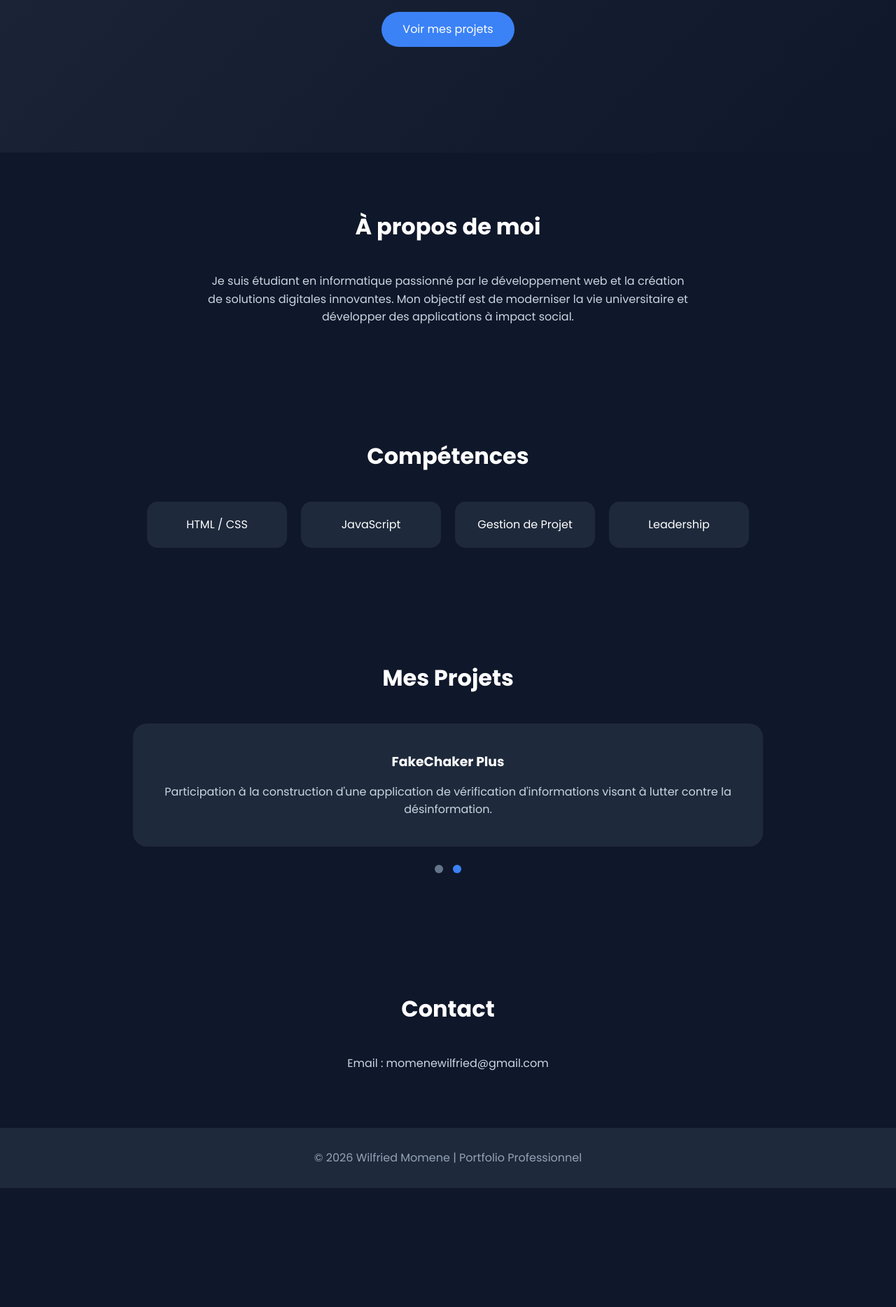
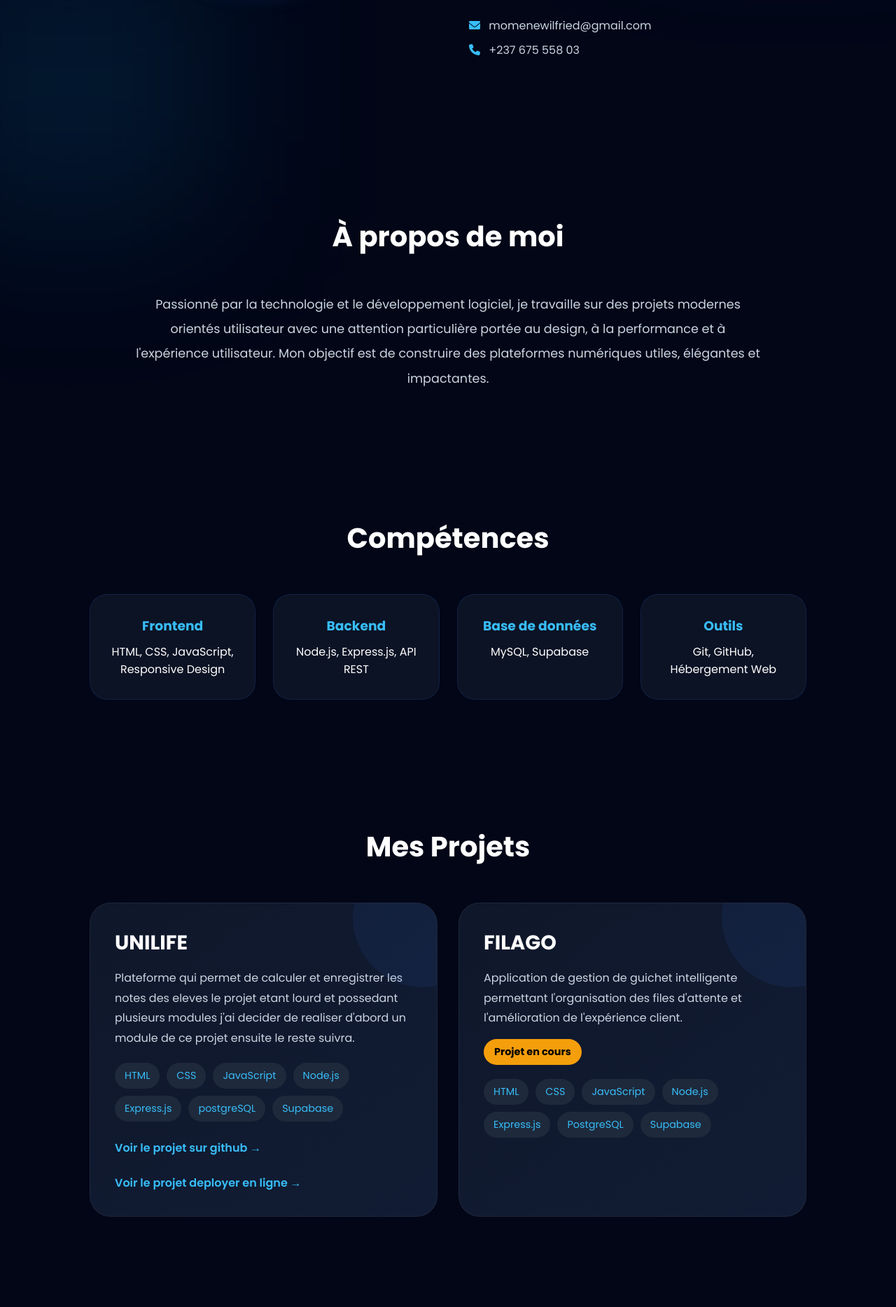
Before and after one commit to momenewilfried-oss/momenewilfried.github.io, a plain HTML site: page mon portfolio.html in a window 1280 px wide. Shown: the part 582-2450 px from the top of the page at 70% size. Before the commit the page ends 2280 px from the top, so only its background shows below. Drawn offline with Linux system fonts and the light colour scheme.

Commit message:
Add files via upload

```diff
--- a/mon portfolio.html
+++ b/mon portfolio.html
@@ -1,271 +1,460 @@
-<meta name='viewport' content='width=device-width, initial-scale=1'/><!DOCTYPE html>
+<!DOCTYPE html>
 <html lang="fr">
-<link href="https://fonts.googleapis.com/css2?family=Poppins:wght@300;400;600;700&display=swap" rel="stylesheet">
-<header>
-    <img src="wilfried.jpeg" alt="Wilfried Momene" class="profile-img">
-    <h1>Wilfried Momene</h1>
-    <p>Étudiant en Génie Logiciel | Entrepreneur Digital</p>
-    <a href="#projets" class="btn">Voir mes projets</a>
-</header>
+<head>
+<meta charset="UTF-8">
+<meta name="viewport" content="width=device-width, initial-scale=1.0">
+<title>Wilfried Momene | Portfolio</title>
+
+<link href="https://fonts.googleapis.com/css2?family=Poppins:wght@300;400;500;600;700;800&display=swap" rel="stylesheet">
+<link rel="stylesheet" href="https://cdnjs.cloudflare.com/ajax/libs/font-awesome/6.0.0/css/all.min.css">
 
 <style>
 *{
     margin:0;
     padding:0;
     box-sizing:border-box;
-    font-family: 'Poppins', sans-serif;
+    font-family:'Poppins',sans-serif;
+    scroll-behavior:smooth;
 }
 
 body{
-    background:#0f172a;
+    background:#020617;
     color:white;
-    line-height:1.6;
+    overflow-x:hidden;
+}
+
+body::before{
+    content:"";
+    position:fixed;
+    width:500px;
+    height:500px;
+    background:rgba(59,130,246,0.18);
+    filter:blur(120px);
+    top:-100px;
+    right:-100px;
+    z-index:-1;
+}
+
+body::after{
+    content:"";
+    position:fixed;
+    width:400px;
+    height:400px;
+    background:rgba(14,165,233,0.12);
+    filter:blur(120px);
+    bottom:-100px;
+    left:-100px;
+    z-index:-1;
 }
 
 header{
-    height:100vh;
+    min-height:100vh;
     display:flex;
-    flex-direction:column;
     justify-content:center;
     align-items:center;
-    text-align:center;
-    background:linear-gradient(135deg,#1e293b,#0f172a);
+    padding:40px 10%;
 }
 
-header h1{
-    font-size:3rem;
-    font-weight:700;
+.hero{
+    display:grid;
+    grid-template-columns:1fr 1fr;
+    align-items:center;
+    gap:60px;
+    width:100%;
 }
 
-header p{
-    margin:20px 0;
-    font-size:1.2rem;
-    color:#94a3b8;
+.profile-img{
+    width:340px;
+    height:340px;
+    object-fit:cover;
+    border-radius:50%;
+    border:5px solid #3b82f6;
+    box-shadow:0 0 40px rgba(59,130,246,0.4);
+    animation:float 4s ease-in-out infinite;
+}
+
+@keyframes float{
+    0%{transform:translateY(0px);}
+    50%{transform:translateY(-12px);}
+    100%{transform:translateY(0px);}
+}
+
+.hero-text h1{
+    font-size:4rem;
+    line-height:1.1;
+    margin-bottom:20px;
+}
+
+.hero-text h1 span{
+    color:#38bdf8;
+}
+
+.hero-text p{
+    color:#cbd5e1;
+    font-size:1.1rem;
+    margin-bottom:25px;
+}
+
+.hero-buttons{
+    display:flex;
+    gap:20px;
+    flex-wrap:wrap;
 }
 
 .btn{
-    padding:12px 30px;
-    background:#3b82f6;
-    color:white;
+    padding:14px 30px;
+    border-radius:40px;
     text-decoration:none;
-    border-radius:30px;
+    font-weight:600;
     transition:0.3s;
 }
 
+.btn-primary{
+    background:linear-gradient(135deg,#3b82f6,#06b6d4);
+    color:white;
+}
+
+.btn-secondary{
+    border:1px solid #38bdf8;
+    color:#38bdf8;
+}
+
 .btn:hover{
-    background:#2563eb;
+    transform:translateY(-4px);
+    box-shadow:0 10px 25px rgba(59,130,246,0.25);
+}
+
+.contact-mini{
+    margin-top:30px;
+    display:flex;
+    flex-direction:column;
+    gap:10px;
+    color:#cbd5e1;
+}
+
+.contact-mini i{
+    margin-right:8px;
+    color:#38bdf8;
 }
 
 section{
-    padding:80px 10%;
+    padding:90px 10%;
 }
 
-h2{
+.section-title{
     text-align:center;
-    margin-bottom:40px;
-    font-size:2rem;
+    font-size:2.5rem;
+    margin-bottom:50px;
 }
 
 .about{
+    max-width:900px;
+    margin:auto;
     text-align:center;
-    max-width:700px;
-    margin:auto;
     color:#cbd5e1;
+    font-size:1.1rem;
+    line-height:2;
 }
 
 .skills{
-    display:flex;
-    justify-content:center;
-    flex-wrap:wrap;
-    gap:20px;
+    display:grid;
+    grid-template-columns:repeat(auto-fit,minmax(220px,1fr));
+    gap:25px;
 }
 
 .skill{
-    background:#1e293b;
-    padding:20px;
-    border-radius:15px;
-    width:200px;
+    background:rgba(15,23,42,0.8);
+    border:1px solid rgba(59,130,246,0.15);
+    padding:30px;
+    border-radius:25px;
     text-align:center;
-    transition:0.3s;
+    transition:0.4s;
+    backdrop-filter:blur(10px);
 }
 
 .skill:hover{
-    transform:translateY(-5px);
-    background:#334155;
+    transform:translateY(-8px);
+    border-color:#38bdf8;
+    box-shadow:0 15px 30px rgba(59,130,246,0.15);
 }
 
-/* Slider */
+.skill h3{
+    margin-bottom:10px;
+    color:#38bdf8;
+}
 
-.slider{
+.projects{
+    display:grid;
+    grid-template-columns:repeat(auto-fit,minmax(320px,1fr));
+    gap:30px;
+}
+
+.project-card{
+    background:linear-gradient(145deg,#0f172a,#111c34);
+    border-radius:30px;
+    padding:35px;
+    border:1px solid rgba(255,255,255,0.06);
+    transition:0.4s;
     position:relative;
-    max-width:900px;
-    margin:auto;
     overflow:hidden;
 }
 
-.slide{
-    display:none;
-    background:#1e293b;
-    padding:40px;
-    border-radius:20px;
-    text-align:center;
+.project-card::before{
+    content:"";
+    position:absolute;
+    width:200px;
+    height:200px;
+    background:rgba(59,130,246,0.08);
+    border-radius:50%;
+    top:-80px;
+    right:-80px;
 }
 
-.slide.active{
-    display:block;
+.project-card:hover{
+    transform:translateY(-10px);
+    box-shadow:0 20px 40px rgba(0,0,0,0.35);
 }
 
-.slide h3{
+.project-card h3{
+    font-size:1.8rem;
     margin-bottom:15px;
 }
 
-.slide p{
+.project-card p{
     color:#cbd5e1;
+    line-height:1.8;
 }
 
-.dots{
-    text-align:center;
+.tech{
     margin-top:20px;
+    display:flex;
+    flex-wrap:wrap;
+    gap:10px;
 }
 
-.dot{
-    height:12px;
-    width:12px;
-    margin:0 5px;
-    display:inline-block;
-    background:#64748b;
-    border-radius:50%;
-    cursor:pointer;
+.tech span{
+    background:#1e293b;
+    color:#38bdf8;
+    padding:8px 14px;
+    border-radius:20px;
+    font-size:0.9rem;
 }
 
-.dot.active{
-    background:#3b82f6;
+.project-link{
+    margin-top:25px;
+    display:inline-block;
+    color:#38bdf8;
+    text-decoration:none;
+    font-weight:600;
+}
+
+.status{
+    display:inline-block;
+    margin-top:15px;
+    background:#f59e0b;
+    color:black;
+    padding:8px 15px;
+    border-radius:20px;
+    font-weight:700;
+    font-size:0.9rem;
+}
+
+.contact-box{
+    max-width:700px;
+    margin:auto;
+    background:#0f172a;
+    border-radius:30px;
+    padding:40px;
+    text-align:center;
+    border:1px solid rgba(59,130,246,0.15);
+}
+
+.contact-box p{
+    margin:15px 0;
+    color:#cbd5e1;
+    font-size:1.1rem;
+}
+
+.contact-box i{
+    margin-right:8px;
+    color:#38bdf8;
 }
 
 footer{
     text-align:center;
     padding:30px;
-    background:#1e293b;
+    background:#0f172a;
     color:#94a3b8;
 }
 
-/* Responsive */
+@media(max-width:900px){
+    .hero{
+        grid-template-columns:1fr;
+        text-align:center;
+    }
 
-@media(max-width:768px){
-    header h1{
-        font-size:2rem;
+    .hero-buttons{
+        justify-content:center;
     }
-    .skills{
-        flex-direction:column;
+
+    .contact-mini{
         align-items:center;
     }
-}
-.profile-img{
-    width:280px;
-    height:280px;
-    border-radius:50%;
-    object-fit:cover;
-    border: 2px; #3b82f6;
-    margin-bottom:20px;
-    box-shadow:0 10px 30px rgba(0,0,0,0.4);
+
+    .hero-text h1{
+        font-size:2.8rem;
+    }
+
+    .profile-img{
+        width:260px;
+        height:260px;
+    }
 }
 </style>
 </head>
 
 <body>
+
+<header>
+    <div class="hero">
+
+        <div style="text-align:center;">
+            <img src="wilfried.jpeg" alt="Wilfried Momene" class="profile-img">
+        </div>
+
+        <div class="hero-text">
+            <h1>Salut, je suis <span>Wilfried Momene</span></h1>
+
+            <p>
+                Étudiant en Génie Logiciel, développeur web passionné et futur entrepreneur digital.
+                Je crée des applications modernes et innovantes capables de résoudre des problèmes
+                réels dans les universités et les services numériques.
+            </p>
+
+            <div class="hero-buttons">
+                <a href="#projets" class="btn btn-primary">Voir mes projets</a>
+                <a href="#contact" class="btn btn-secondary">Me contacter</a>
+            </div>
+
+            <div class="contact-mini">
+                <span><i class="fas fa-envelope"></i> momenewilfried@gmail.com</span>
+                <span><i class="fas fa-phone"></i> +237 675 558 03</span>
+            </div>
+        </div>
+
+    </div>
+</header>
+
 <section id="about">
-    <h2>À propos de moi</h2>
+    <h2 class="section-title">À propos de moi</h2>
+
     <div class="about">
-        <p>
-        Je suis étudiant en informatique passionné par le développement web et
-        la création de solutions digitales innovantes.
-        Mon objectif est de moderniser la vie universitaire et
-        développer des applications à impact social.
-        </p>
+        Passionné par la technologie et le développement logiciel, je travaille sur des projets
+        modernes orientés utilisateur avec une attention particulière portée au design, à la performance
+        et à l'expérience utilisateur. Mon objectif est de construire des plateformes numériques
+        utiles, élégantes et impactantes.
     </div>
 </section>
 
 <section>
-    <h2>Compétences</h2>
+    <h2 class="section-title">Compétences</h2>
+
     <div class="skills">
-        <div class="skill">HTML / CSS</div>
-        <div class="skill">JavaScript</div>
-        <div class="skill">Gestion de Projet</div>
-        <div class="skill">Leadership</div>
+
+        <div class="skill">
+            <h3>Frontend</h3>
+            <p>HTML, CSS, JavaScript, Responsive Design</p>
+        </div>
+
+        <div class="skill">
+            <h3>Backend</h3>
+            <p>Node.js, Express.js, API REST</p>
+        </div>
+
+        <div class="skill">
+            <h3>Base de données</h3>
+            <p>MySQL, Supabase</p>
+        </div>
+
+        <div class="skill">
+            <h3>Outils</h3>
+            <p>Git, GitHub, Hébergement Web</p>
+        </div>
+
     </div>
 </section>
 
 <section id="projets">
-    <h2>Mes Projets</h2>
 
-    <div class="slider">
+    <h2 class="section-title">Mes Projets</h2>
 
-        <div class="slide active">
+    <div class="projects">
+
+        <div class="project-card">
             <h3>UNILIFE</h3>
+
             <p>
-            Plateforme de gestion universitaire permettant le suivi des notes,
-            la gestion des absences et la communication étudiante.
+                Plateforme qui permet de calculer et enregistrer les notes des eleves le projet
+                etant lourd et possedant plusieurs modules j'ai decider de realiser d'abord un module de ce projet
+                ensuite le reste suivra.
             </p>
+
+            <div class="tech">
+                <span>HTML</span>
+                <span>CSS</span>
+                <span>JavaScript</span>
+                <span>Node.js</span>
+                <span>Express.js</span>
+                <span>postgreSQL</span>
+                <span>Supabase</span>
+            </div>
+
+            <a class="project-link" href="https://github.com/momenewilfried-oss/unilife-backend" target="_blank">
+                Voir le projet sur github →
+            </a>
+            <a class="project-link" href="https://unilife-front-end.onrender.com" target="_blank">
+                Voir le projet deployer en ligne →
+            </a>
         </div>
 
-        <div class="slide">
-            <h3>FakeChaker Plus</h3>
+        <div class="project-card">
+            <h3>FILAGO</h3>
+
             <p>
-            Participation à la construction d'une application de vérification
-            d'informations visant à lutter contre la désinformation.
+                Application de gestion de guichet intelligente permettant
+                l'organisation des files d'attente et l'amélioration de
+                l'expérience client.
             </p>
+
+            <span class="status">Projet en cours</span>
+
+            <div class="tech">
+                <span>HTML</span>
+                <span>CSS</span>
+                <span>JavaScript</span>
+                <span>Node.js</span>
+                <span>Express.js</span>
+                <span>PostgreSQL</span>
+                <span>Supabase</span>
+            </div>
         </div>
 
     </div>
-
-    <div class="dots">
-        <span class="dot active" onclick="currentSlide(0)"></span>
-        <span class="dot" onclick="currentSlide(1)"></span>
-    </div>
-
 </section>
 
-<section>
-    <h2>Contact</h2>
-    <div class="about">
-        <p>Email : momenewilfried@gmail.com</p>
+<section id="contact">
+    <h2 class="section-title">Contact</h2>
+
+    <div class="contact-box">
+        <p><i class="fas fa-envelope"></i> Email : momenewilfried@gmail.com</p>
+        <p><i class="fas fa-phone"></i> Téléphone : +237 675 558 03</p>
+        <p>Disponible pour collaborations, stages et projets innovants.</p>
     </div>
 </section>
 
 <footer>
-    © 2026 Wilfried Momene | Portfolio Professionnel
+    © 2026 Wilfried Momene — Portfolio Professionnel
 </footer>
 
-<script>
-let slideIndex = 0;
-const slides = document.querySelectorAll(".slide");
-const dots = document.querySelectorAll(".dot");
-
-function showSlide(index){
-    slides.forEach((slide,i)=>{
-        slide.classList.remove("active");
-        dots[i].classList.remove("active");
-    });
-    slides[index].classList.add("active");
-    dots[index].classList.add("active");
-}
-
-function currentSlide(index){
-    slideIndex = index;
-    showSlide(slideIndex);
-}
-
-function autoSlide(){
-    slideIndex++;
-    if(slideIndex >= slides.length){
-        slideIndex = 0;
-    }
-    showSlide(slideIndex);
-}
-
-setInterval(autoSlide, 4000);
-</script>
-
 </body>
-</html><script>qùx
-</script>
+</html>
```
